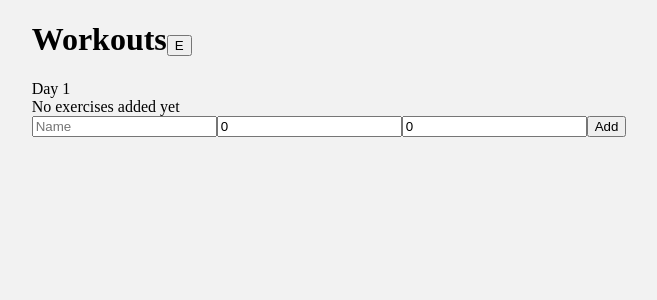
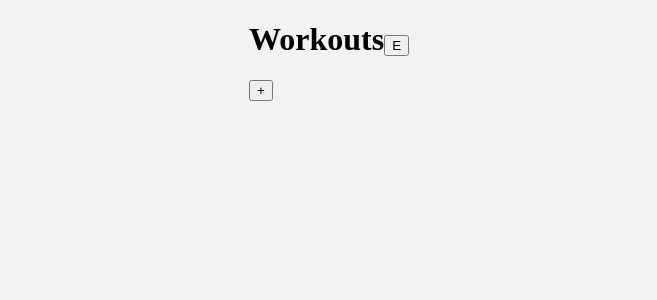
Before and after one commit to EddV99/workout-stats, a React (Vite) app: page / in a window 1280 px wide. Shown: the top 300 px of the page, without its empty margins (311-968 px from the left). Built offline with nearby package versions, Linux system fonts and the light colour scheme.

Commit message:
add more workouts

```diff
--- a/src/components/WorkoutSchedule/WorkoutSchedule.tsx
+++ b/src/components/WorkoutSchedule/WorkoutSchedule.tsx
@@ -5,12 +5,17 @@ import Workout from "../Workout/Workout";
 
 function WorkoutSchedule() {
 
-  const { title, setTitle } = useWorkoutData();
+  const { title, setTitle, workouts, addWorkout } = useWorkoutData();
+
+  const handleButton = () => {
+    addWorkout(workouts.length + 1)
+  };
 
   return (
     <div>
       <h1><EditText text={title} setText={setTitle} /></h1>
-      <Workout index={1} />
+      {workouts.map((w) => <Workout key={w.id} index={w.index} />)}
+      <button onClick={handleButton}>+</button>
     </div>
   );
 }
```
